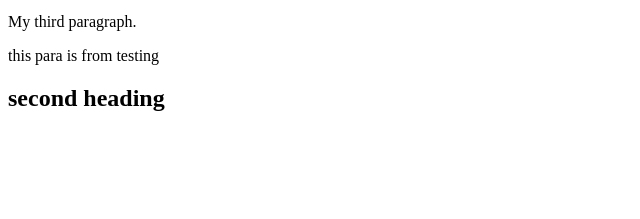
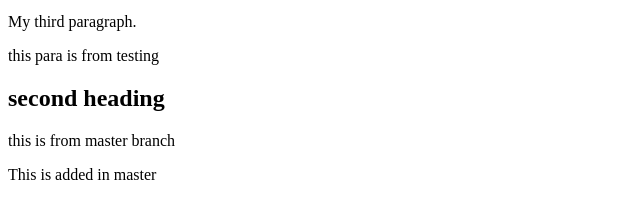
Before and after one commit to Ramalak/Git-Demo, a plain HTML site: page index.html in a window 1280 px wide. Shown: the part 101-320 px from the top of the page, without its empty margins (0-640 px from the left). Drawn offline with Linux system fonts and the light colour scheme.

Commit message:
index.html is modified in master branch

```diff
--- a/index.html
+++ b/index.html
@@ -8,6 +8,7 @@
 <p>My third paragraph.</p>
 <p>this para is from testing</p>
 <h2> second heading</h2>
-
+<p> this is from master branch</p>
+<p>This is added in master</p>
 </body>
 </html>
```
